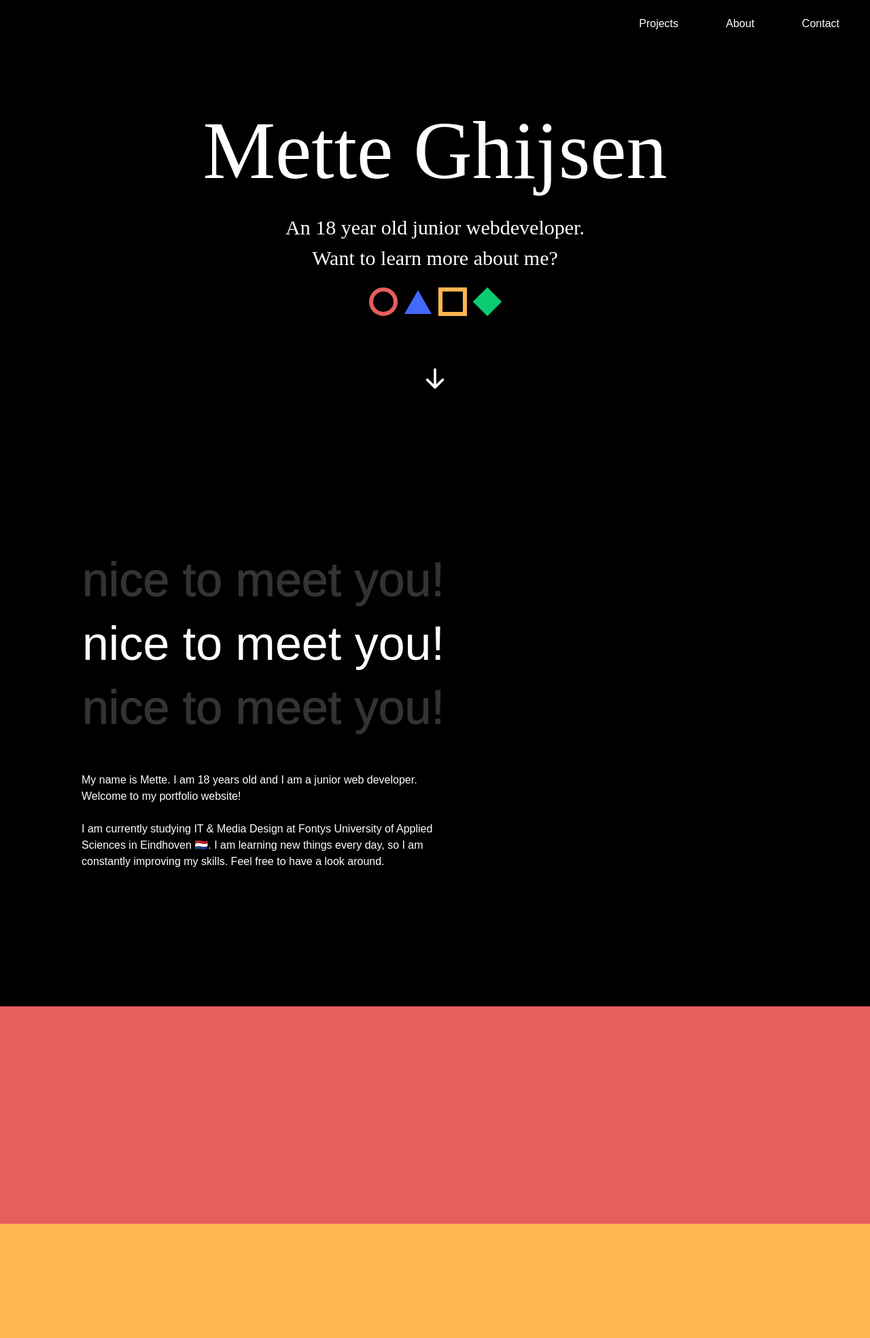
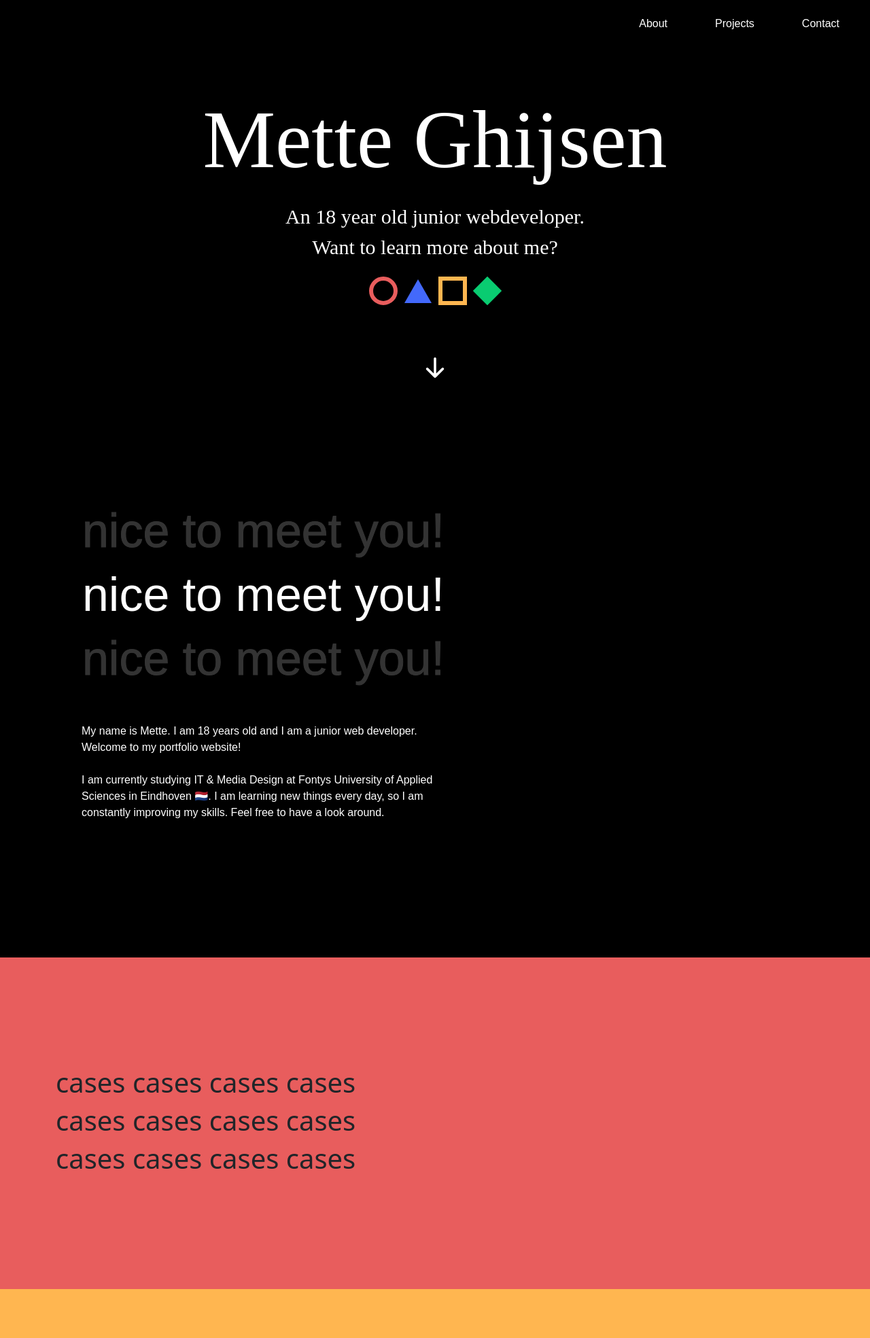
Before and after one commit to metteghijsen/metteghijsen.nl, a PHP site: page / in a window 1280 px wide. Shown: the top 1969 px of the page at 68% size. Run offline with PHP 8.4, Linux system fonts and the light colour scheme; some web fonts are replaced.

Commit message:
kleine veranderingen

```diff
--- a/css/index.css
+++ b/css/index.css
@@ -68,8 +68,8 @@ ul.topnav li a:hover {
 
 .home-header{
     background-color: var(--background-color);
-    padding-top: 8vh;
-    padding-bottom: 8vh;
+    padding-top: 6vh;
+    padding-bottom: 6vh;
 }
 
 .naam{
@@ -162,7 +162,7 @@ ul.topnav li a:hover {
 }
 
 .nicetomeetyou{
-    padding-top: 20vh;
+    padding-top: 15vh;
     padding-bottom: 20vh;
     background-color: var(--background-color);
 }
--- a/index.php
+++ b/index.php
@@ -16,8 +16,8 @@
 <body>
 
 <ul class="topnav">
+    <li><a href="#nicetomeetyou">About</a></li>
     <li><a href="">Projects</a></li>
-    <li><a href="">About</a></li>
     <li><a href="">Contact</a></li>
 </ul>
 
@@ -83,7 +83,15 @@
     <div class="container">
         <div class="row">
             <div class="col-sm-12">
-
+                <div class="cases-row-1">
+                    <h1>cases cases cases cases</h1>
+                </div>
+                <div class="cases-row-2">
+                    <h1>cases cases cases cases</h1>
+                </div>
+                <div class="cases-row-3">
+                    <h1>cases cases cases cases</h1>
+                </div>
             </div>
         </div>
 
```
